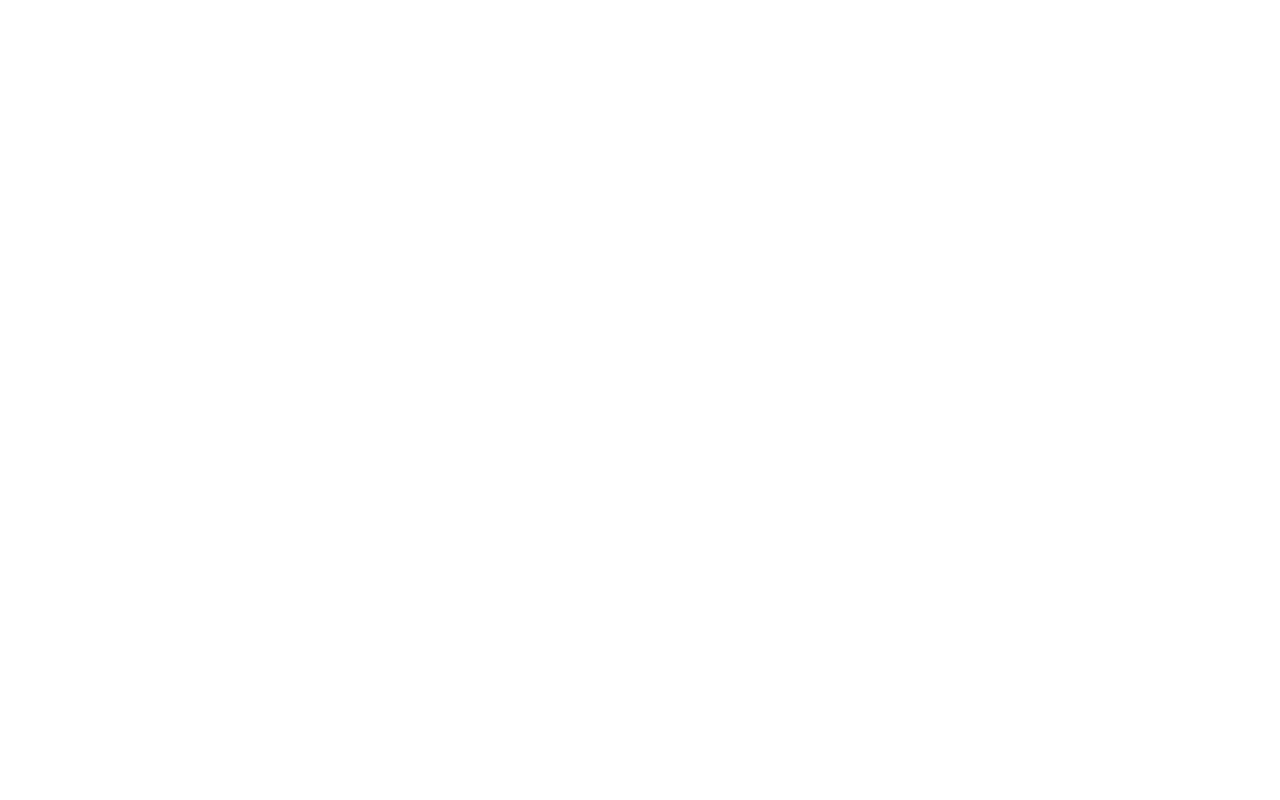
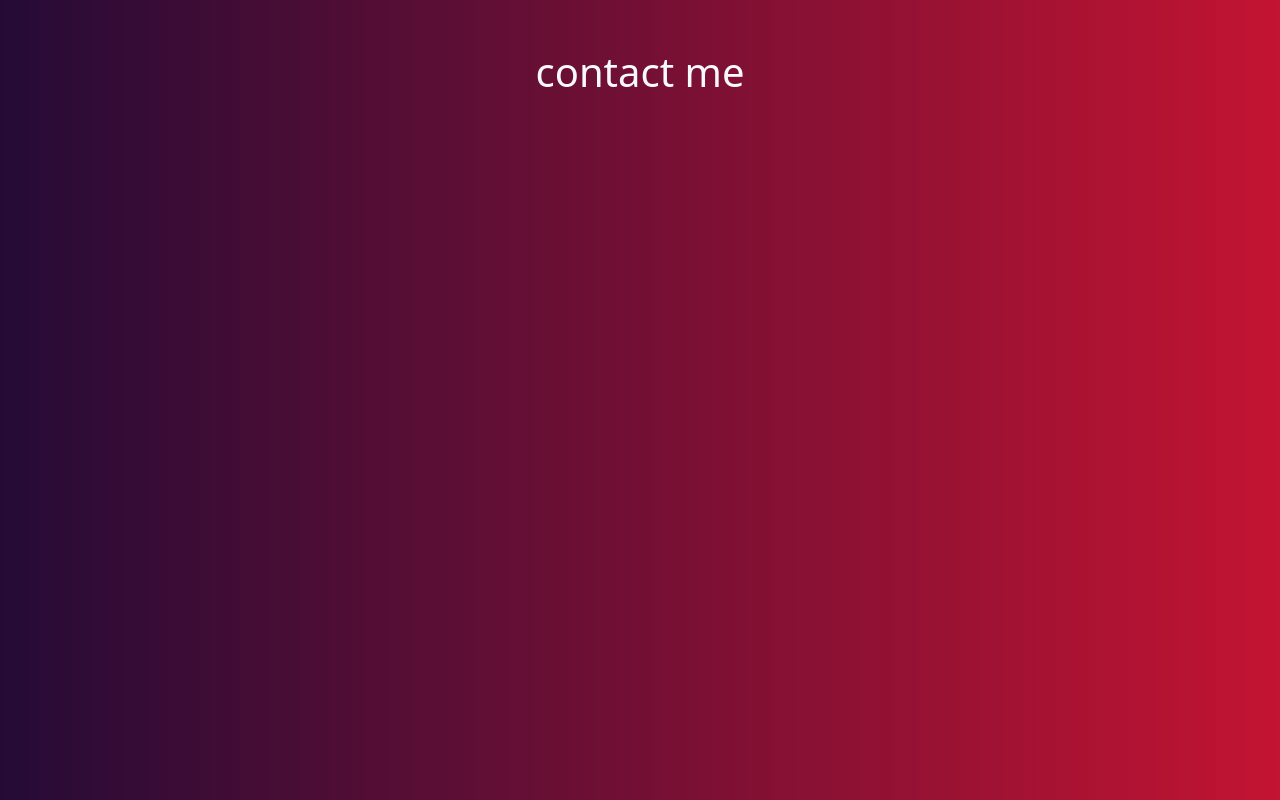
Before and after one commit to mohammadghodoosi/3-contact-form, a plain HTML site: page index.html in a window 1280 px wide. Drawn offline with nearby package versions, Linux system fonts and the light colour scheme.

Commit message:
commit 2
we use uiGradiant and copy css to css file
then we use mt-5 in container and text-center

```diff
--- a/css/style.css
+++ b/css/style.css
@@ -0,0 +1,7 @@
+body{
+  background: #c31432;  /* fallback for old browsers */
+background: -webkit-linear-gradient(to right, #240b36, #c31432);  /* Chrome 10-25, Safari 5.1-6 */
+background: linear-gradient(to right, #240b36, #c31432); /* W3C, IE 10+/ Edge, Firefox 16+, Chrome 26+, Opera 12+, Safari 7+ */
+
+
+}
--- a/index.html
+++ b/index.html
@@ -10,11 +10,12 @@
     <!-- Bootstrap CSS -->
     <link href="https://cdn.jsdelivr.net/npm/bootstrap@5.0.2/dist/css/bootstrap.min.css" rel="stylesheet"
         integrity="sha384-EVSTQN3/azprG1Anm3QDgpJLIm9Nao0Yz1ztcQTwFspd3yD65VohhpuuCOmLASjC" crossorigin="anonymous">
+        <link rel="stylesheet" href="css/style.css">
 </head>
 
 <body>
-       <div class="container">
-
+       <div class="container mt-5">
+          <h1 class="text-center text-light">contact me</h1>
        </div>
 
     <!-- Bootstrap JS -->
```
